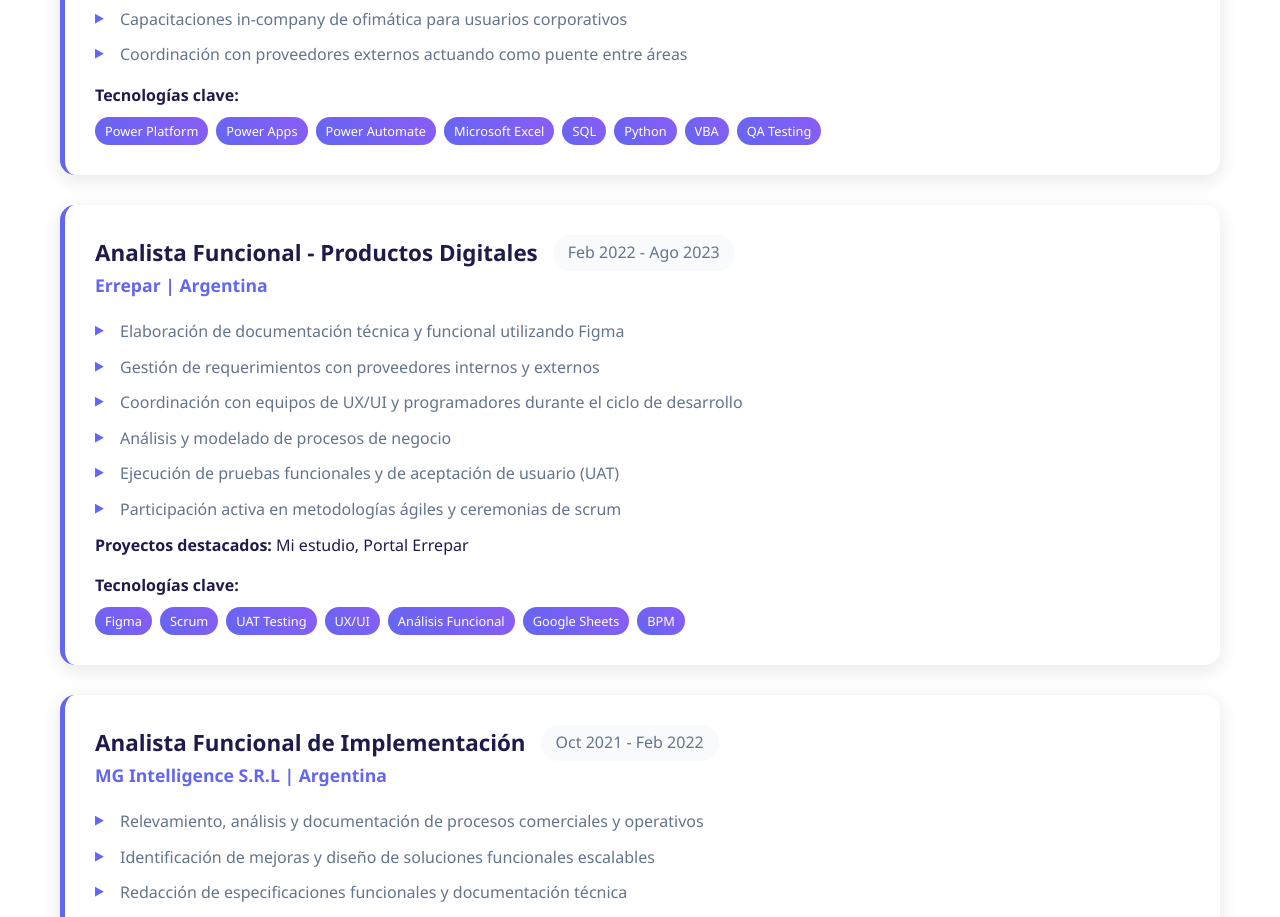
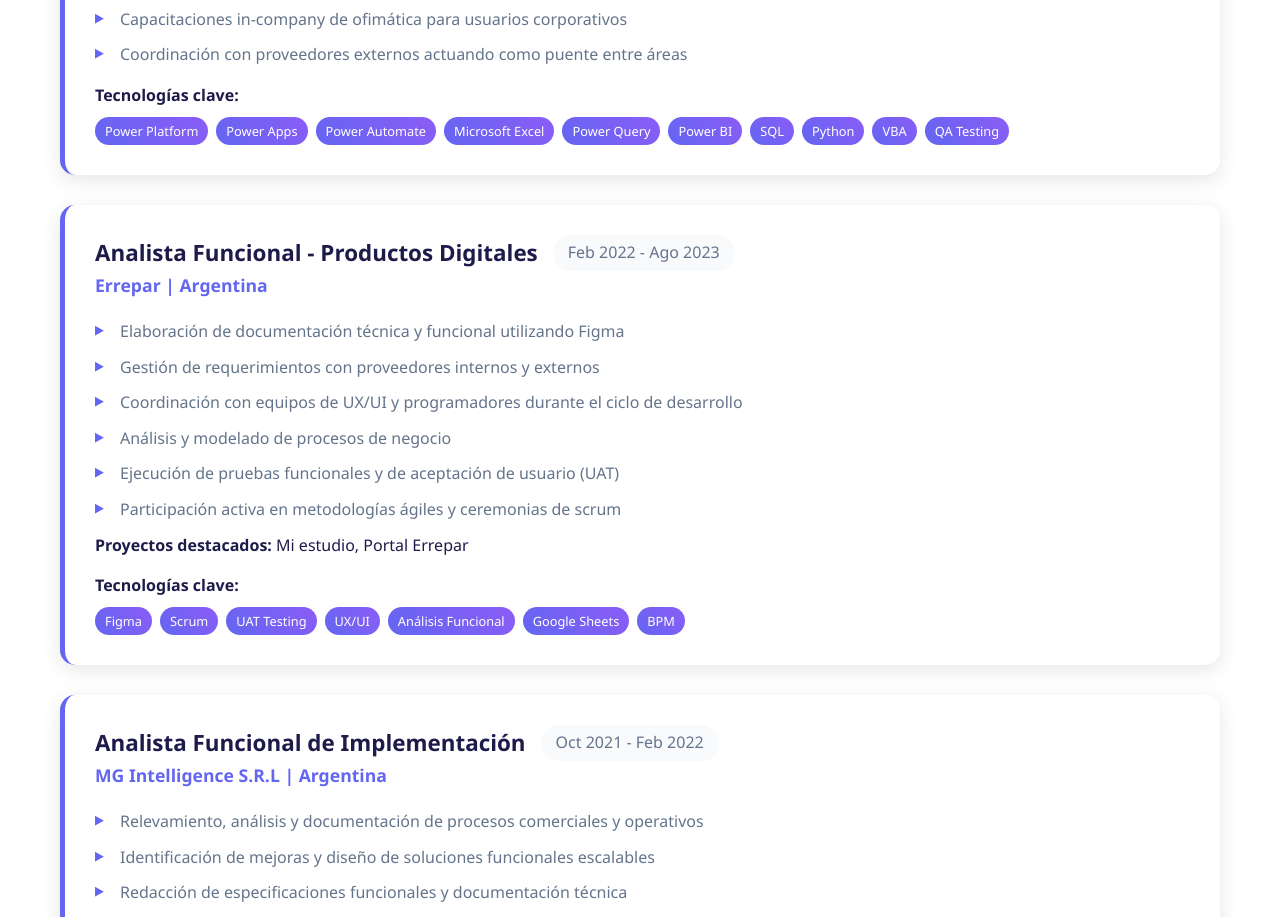
Before and after one commit to Malibu54/Portfolio-cv-online, a plain HTML site: page index.html in a window 1280 px wide. Shown: the part 2950-3867 px from the top of the page. Drawn offline with Linux system fonts and the light colour scheme.

Commit message:
Update index.html

```diff
--- a/index.html
+++ b/index.html
@@ -303,6 +303,8 @@
                 <span class="tecnologias-clave">Power Apps</span>
                 <span class="tecnologias-clave">Power Automate</span>
                 <span class="tecnologias-clave">Microsoft Excel</span>
+                <span class="tecnologias-clave">Power Query</span>
+                <span class="tecnologias-clave">Power BI</span>
                 <span class="tecnologias-clave">SQL</span>
                 <span class="tecnologias-clave">Python</span>
                 <span class="tecnologias-clave">VBA</span>
```
